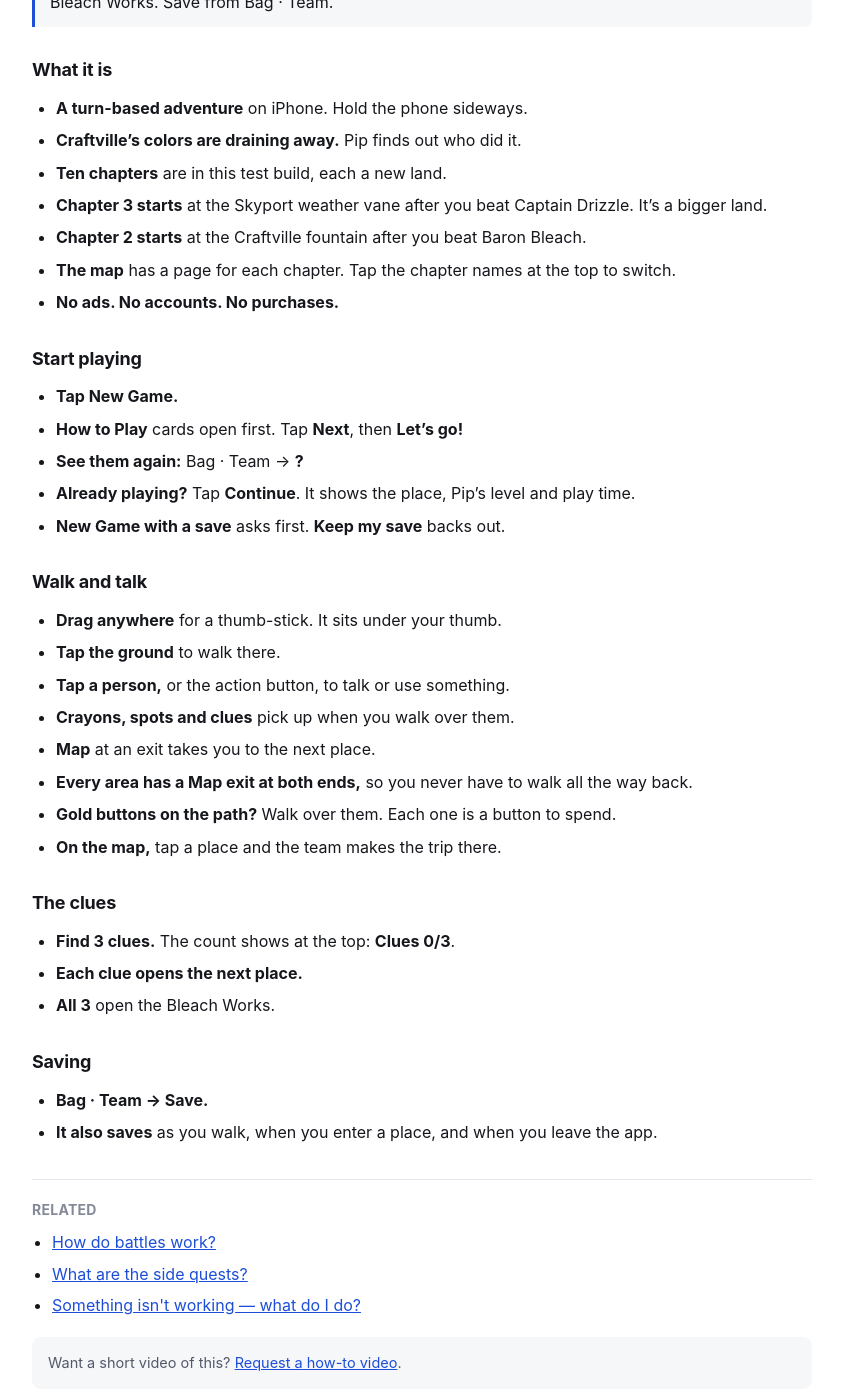
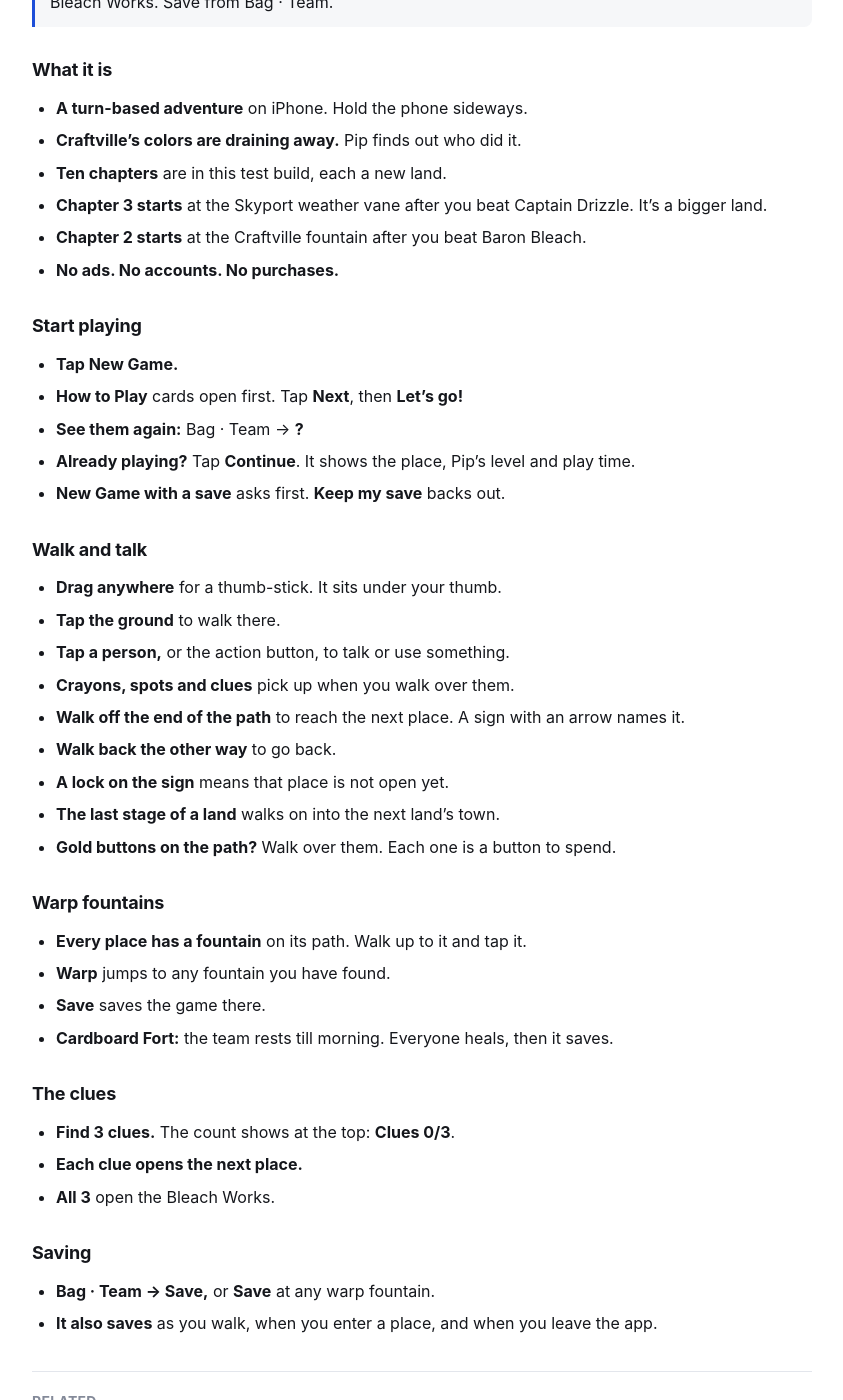
Before and after one commit to mytombrown/team-assist-help, a Jekyll site: the page built from _guides/squishyquest/getting-started.md, in a window 1280 px wide and 1400 px high, scrolled down 217 px. Shown: the whole window, without its empty margins (218-1061 px from the left). Built offline with Jekyll 4.4.1, drawn with Linux system fonts in a browser that asks for light colours.

Commit message:
Build 8 (Squishy Quest 0.1): walk off the path to the next place, warp fountains (Warp, Save, Cardboard Fort) (SQ-1488, SQ-1492)
Co-Authored-By: Claude Opus 5.5 <noreply@anthropic.com>

```diff
--- a/_guides/squishyquest/getting-started.md
+++ b/_guides/squishyquest/getting-started.md
@@ -3,7 +3,7 @@ title: "How do I get started?"
 app: squishyquest
 category: getting-started
 order: 1
-tags: "map exit, both ends, far end, loose buttons, gold buttons, coins, map trip, balloon, how to play, tutorial, start, first time, new game, continue, save, walk, thumb-stick, tap to walk, action button, talk, pip, craftville, chapter 1, paint park, clues, clue board, sideways, landscape"
+tags: "warp, fountain, warp fountain, cardboard fort, fort, rest, heal, night, path end, next stage, next land, map, loose buttons, gold buttons, coins, how to play, tutorial, start, first time, new game, continue, save, walk, thumb-stick, tap to walk, action button, talk, pip, craftville, chapter 1, paint park, clues, clue board, sideways, landscape"
 quick: "Tap New Game. Drag anywhere to walk, or tap a spot. Tap people to talk. Find 3 clues to open the Bleach Works. Save from Bag · Team."
 related:
   - battles
@@ -18,7 +18,6 @@ related:
 - **Ten chapters** are in this test build, each a new land.
 - **Chapter 3 starts** at the Skyport weather vane after you beat Captain Drizzle. It's a bigger land.
 - **Chapter 2 starts** at the Craftville fountain after you beat Baron Bleach.
-- **The map** has a page for each chapter. Tap the chapter names at the top to switch.
 - **No ads. No accounts. No purchases.**
 
 ## Start playing
@@ -35,10 +34,18 @@ related:
 - **Tap the ground** to walk there.
 - **Tap a person,** or the action button, to talk or use something.
 - **Crayons, spots and clues** pick up when you walk over them.
-- **Map** at an exit takes you to the next place.
-- **Every area has a Map exit at both ends,** so you never have to walk all the way back.
+- **Walk off the end of the path** to reach the next place. A sign with an arrow names it.
+- **Walk back the other way** to go back.
+- **A lock on the sign** means that place is not open yet.
+- **The last stage of a land** walks on into the next land's town.
 - **Gold buttons on the path?** Walk over them. Each one is a button to spend.
-- **On the map,** tap a place and the team makes the trip there.
+
+## Warp fountains
+
+- **Every place has a fountain** on its path. Walk up to it and tap it.
+- **Warp** jumps to any fountain you have found.
+- **Save** saves the game there.
+- **Cardboard Fort:** the team rests till morning. Everyone heals, then it saves.
 
 ## The clues
 
@@ -48,5 +55,5 @@ related:
 
 ## Saving
 
-- **Bag · Team → Save.**
+- **Bag · Team → Save,** or **Save** at any warp fountain.
 - **It also saves** as you walk, when you enter a place, and when you leave the app.
```
